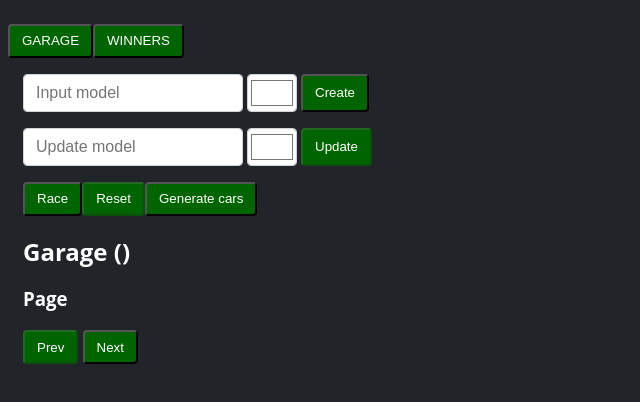
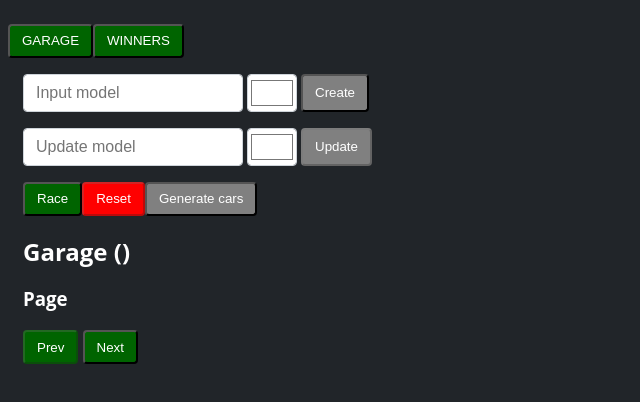
Before and after one commit to AlexeiKozovski/async-race, a website built with webpack: page async-race/src/index.html in a window 1280 px wide. Shown: the whole page, without its empty margins (0-640 px from the left). Built offline with nearby package versions, Linux system fonts and the light colour scheme.

Commit message:
feat: fix some styles

```diff
--- a/async-race/src/components/view/garage/garage.ts
+++ b/async-race/src/components/view/garage/garage.ts
@@ -1,3 +1,5 @@
+import { createNode } from '../utils/createNode';
+
 export class Garage {
   container: HTMLElement;
   pageNumber: number;
@@ -8,15 +10,14 @@ export class Garage {
   }
 
   createControllGarage(): void {
-    const controllContainer = document.createElement('div') as HTMLElement;
-    controllContainer.classList.add('controll-garage');
+    const controllContainer = createNode('controll-garage');
     controllContainer.innerHTML = `
     <div class="input-group">
       <input class="form-control input-text" type="text" id="model-car"
       name="model-car" placeholder="Input model">
       <input class="form-control input-color" type="color" id="color-car"
       name="color-car" value="#ffffff">
-      <input class="btn" type="submit"
+      <input class="btn btn-gray" type="submit"
       value="Create" id="create-car">
     </div>
     <div class="input-group mb-3">
@@ -26,13 +27,13 @@ export class Garage {
       <input class="form-control update-car input-color"
       type="color" id="update-color-car"
       name="update-color-car" value="#ffffff" disabled>
-      <input class="btn btn-secondary update-car"
+      <input class="btn btn-gray update-car"
       type="submit" id="update-car" value="Update" disabled>
     </div>
     <div class="input-group mb-3">
-      <button class="btn btn-success me-2" id="race">Race</button>
-      <button class="btn btn-danger me-2" id="reset" disabled>Reset</button>
-      <button class="btn btn-secondary" id="generate">Generate cars</button>
+      <button class="btn" id="race">Race</button>
+      <button class="btn btn-red" id="reset" disabled>Reset</button>
+      <button class="btn btn-gray" id="generate">Generate cars</button>
     </div>
     `;
     this.container.prepend(controllContainer);
--- a/async-race/src/components/view/layout/layout.ts
+++ b/async-race/src/components/view/layout/layout.ts
@@ -1,4 +1,5 @@
 import { createDivBlock } from '../utils/createDivBlock';
+import { createNode } from '../utils/createNode';
 import { addNavigationHandler } from './navigationHandler';
 
 function createHeader(container: HTMLElement): void {
@@ -13,8 +14,7 @@ function createHeader(container: HTMLElement): void {
 }
 
 function createMain(container: HTMLElement): void {
-  const main = document.createElement('main') as HTMLElement;
-  main.classList.add('container');
+  const main = createNode('container', 'main');
   main.innerHTML = `
   <section class="garage-view"></section>
   <section class="winners-view hide"></section>
--- a/async-race/src/components/view/utils/createDivBlock.ts
+++ b/async-race/src/components/view/utils/createDivBlock.ts
@@ -1,6 +1,6 @@
 export function createDivBlock(classList: string, title: string): HTMLDivElement {
   const div = document.createElement('div');
-  div.className = `${classList}`;
+  div.className = classList;
   div.innerHTML = `
   <h2 class="title">${title} (<span data-id="total-count"></span>)</h2>
   <h3 class="page">Page <span data-id="page"></span></h3>
--- a/async-race/src/style.css
+++ b/async-race/src/style.css
@@ -84,3 +84,11 @@ body {
   height: 38px;
   padding: 1px;
 }
+
+.btn-red{
+  background-color: red;
+}
+
+.btn-gray{
+  background-color: gray;
+}
```
